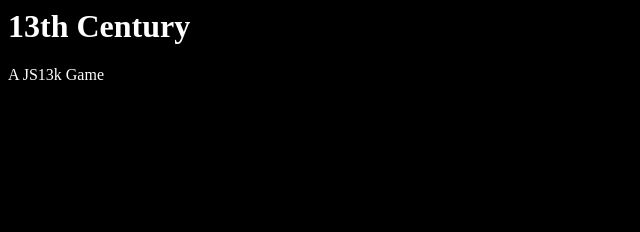
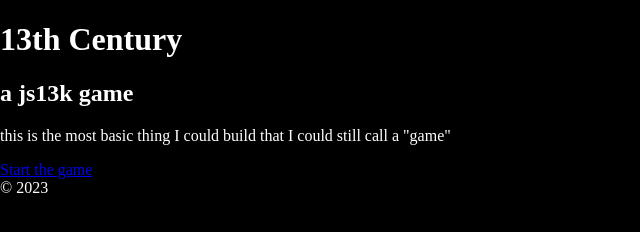
Before and after one commit to jessehattabaugh/bookish-engine, a website built with Parcel: page 13thCentury/index.html in a window 1280 px wide. Shown: the whole page, without its empty margins (0-640 px from the left). Built offline with nearby package versions, Linux system fonts and the light colour scheme.

Commit message:
the game has started

```diff
--- a/13thCentury/index.css
+++ /dev/null
@@ -1,4 +0,0 @@
-* {
-	background-color: #000000;
-	color: #FFFFFF;
-}
--- a/13thCentury/index.html
+++ b/13thCentury/index.html
@@ -1,12 +1,25 @@
+<!DOCTYPE html>
 <html>
 	<head>
-		<title>13th Century</title>
-		<link rel="stylesheet" type="text/css" href="index.css">
-		<script type="module" src="index.js"></script>
+		<title>13th Century Index</title>
+		<link rel="stylesheet" media="screen" href="screen.css">
 	</head>
 	<body>
-		<header><h1>13th Century</h1></header>
-		<article></article>
-		<footer>A JS13k Game</footer>
+		<main>
+			<header>
+				<h1>13th Century</h1>
+				<h2>a js13k game</h2>
+			</header>
+
+			<article>
+				<p>this is the most basic thing I could build that I could still call a "game"</p>
+				<a href="game.html">Start the game</a>
+			</article>
+
+			<footer>&copy; 2023</footer>
+		</main>
+		<script>
+			console.debug('index has loaded');
+		</script>
 	</body>
 </html>
--- a/13thCentury/index.js
+++ /dev/null
@@ -1,3 +0,0 @@
-console.debug('index.js');
-
-import { Something } from './module.js';
--- a/13thCentury/module.js
+++ /dev/null
@@ -1 +0,0 @@
-console.debug('module');
--- /dev/null
+++ b/13thCentury/screen.css
@@ -0,0 +1,14 @@
+body,
+html,
+main {
+	display: block;
+	height: 100%;
+	left: 0;
+	margin: 0;
+	padding: 0;
+	position: absolute;
+	top: 0;
+	width: 100%;
+	background: #000;
+	color: #fff;
+}
--- a/package.json
+++ b/package.json
@@ -21,7 +21,7 @@
 		"clean": "git clean -fdx",
 		"start": "parcel 'www/*.html'",
 		"build": "parcel build",
-		"13thCentury:build": "parcel build --no-source-maps --no-content-hash 13thCentury/index.html --dist-dir 13thCentury/dist && bestzip 13thCentury.zip 13thCentury/dist/*",
+		"13thCentury:build": "parcel build --no-source-maps --no-content-hash 13thCentury/*.html --dist-dir 13thCentury/dist && bestzip 13thCentury.zip 13thCentury/dist/*",
 		"13thCentury:start": "parcel 13thCentury/index.html"
 	},
 	"type": "module",
```
Also changed, not shown: 13thCentury/game.html (added, +35 -0 lines), 13thCentury/lib.js (added, +15 -0 lines).
